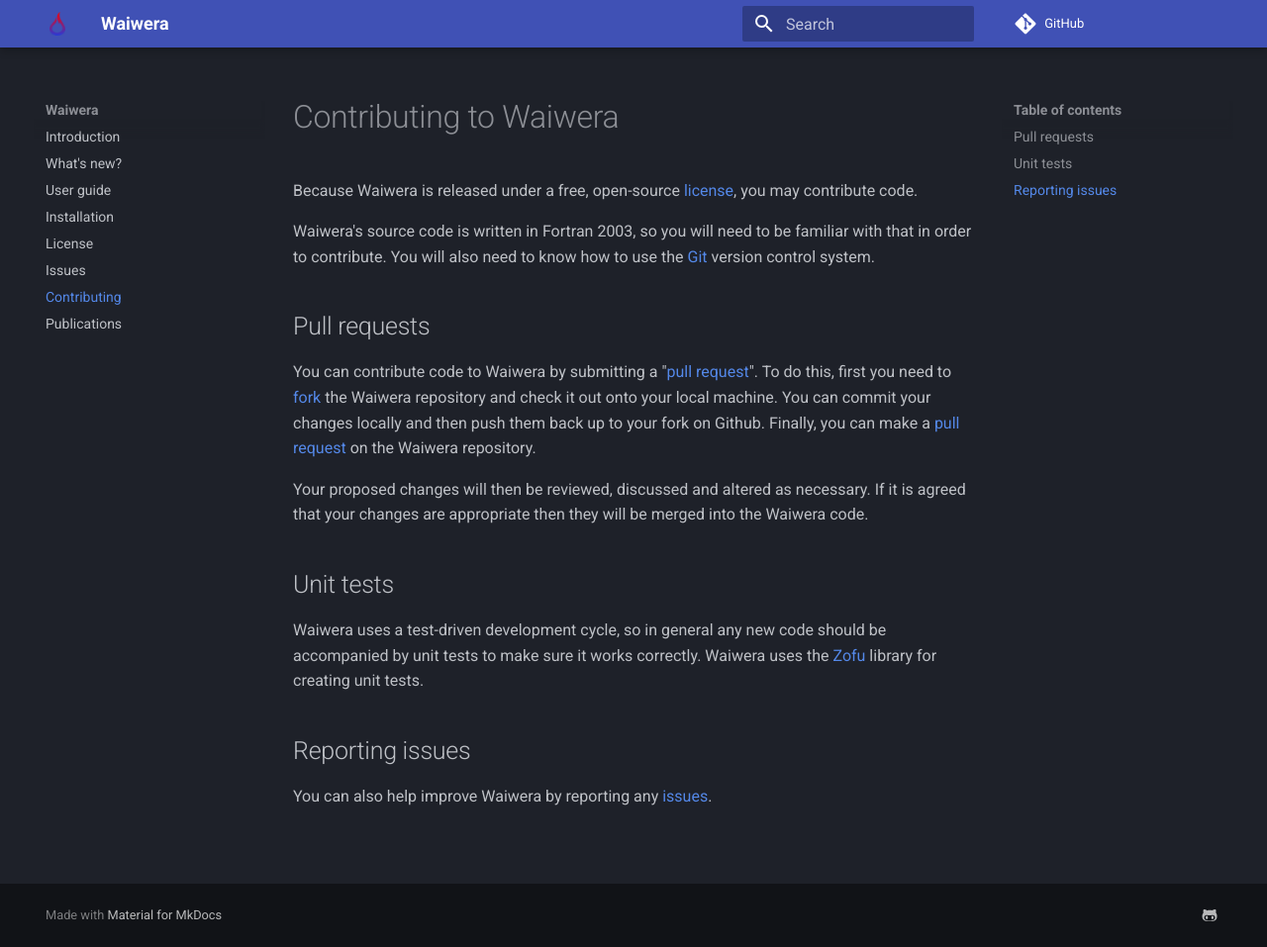
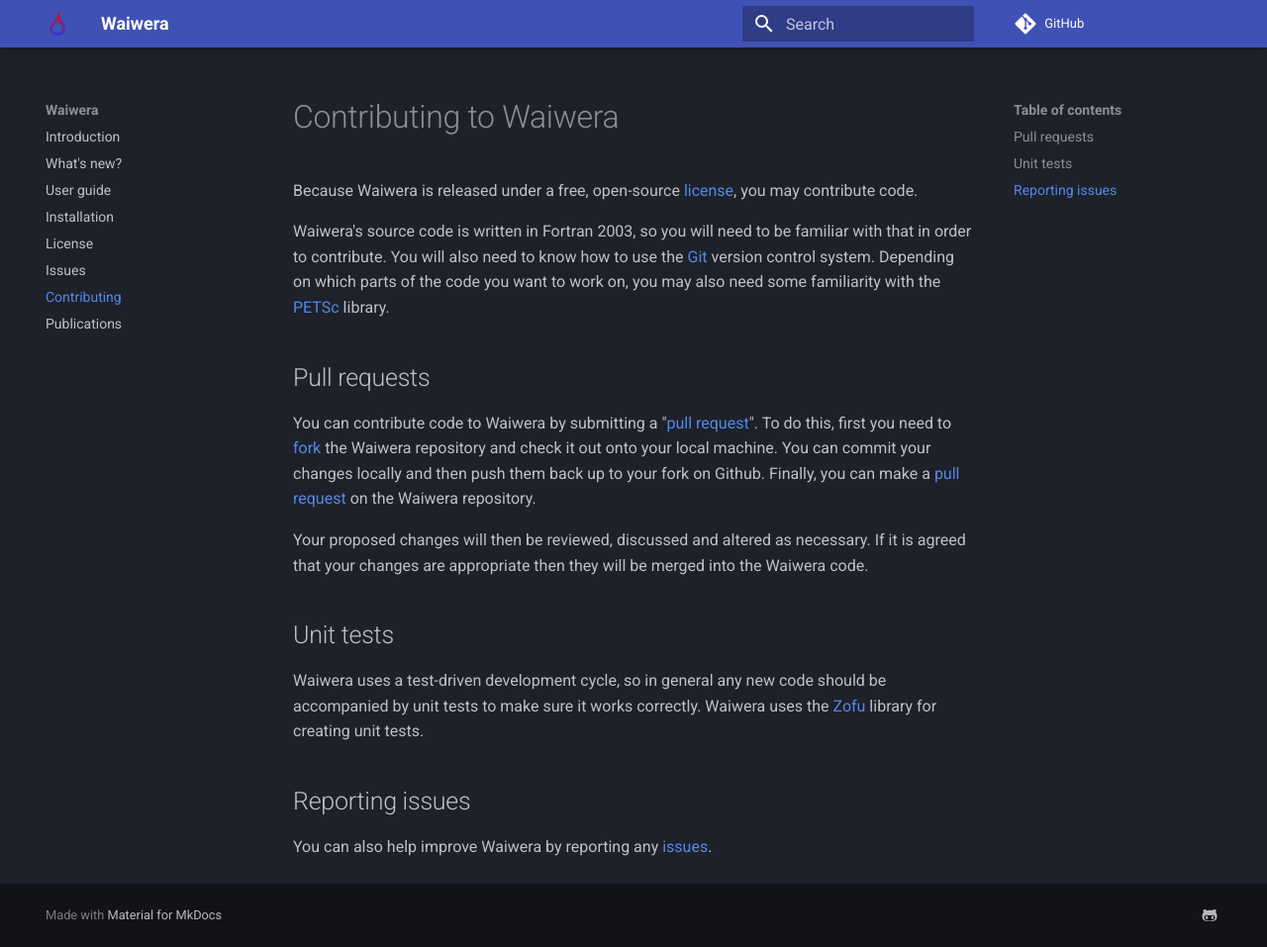
Before and after one commit to waiwera/waiwera-mkdocs, an MkDocs documentation site: the page built from docs/contrib.md, in a window 1280 px wide and 957 px high. Shown: the whole window at 99% size. Built offline with MkDocs 1.6.1 and Material for MkDocs 9.7.7, drawn with Linux system fonts in a browser that asks for light colours; comment, search, counter and statistics services are not loaded.

Commit message:
Add note on PETSc on Contributing page

```diff
--- a/docs/contrib.md
+++ b/docs/contrib.md
@@ -6,7 +6,9 @@
 Waiwera's source code is written in Fortran 2003, so you will need to
 be familiar with that in order to contribute. You will also need to
 know how to use the [Git](https://git-scm.com/) version control
-system.
+system. Depending on which parts of the code you want to work on, you
+may also need some familiarity with the
+[PETSc](https://petsc.org/release/) library.
 
 ## Pull requests
 
```
